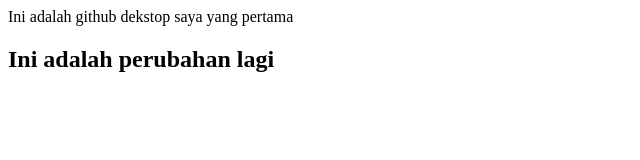
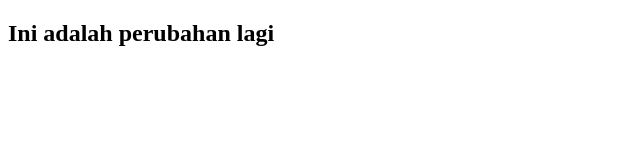
Before and after one commit to RifdaBellaKumalasari/belajargithub, a plain HTML site: page index.html in a window 1280 px wide. Shown: the whole page, without its empty margins (0-640 px from the left). Drawn offline with Linux system fonts and the light colour scheme.

Commit message:
hapus h1

```diff
--- a/index.html
+++ b/index.html
@@ -6,7 +6,7 @@
     <title>Belajar Github</title>
 </head>
 <body>
-    <hi>Ini adalah github dekstop saya yang pertama</hi>
+
     <h2>Ini adalah perubahan lagi</h2>
 
 </body>
```
